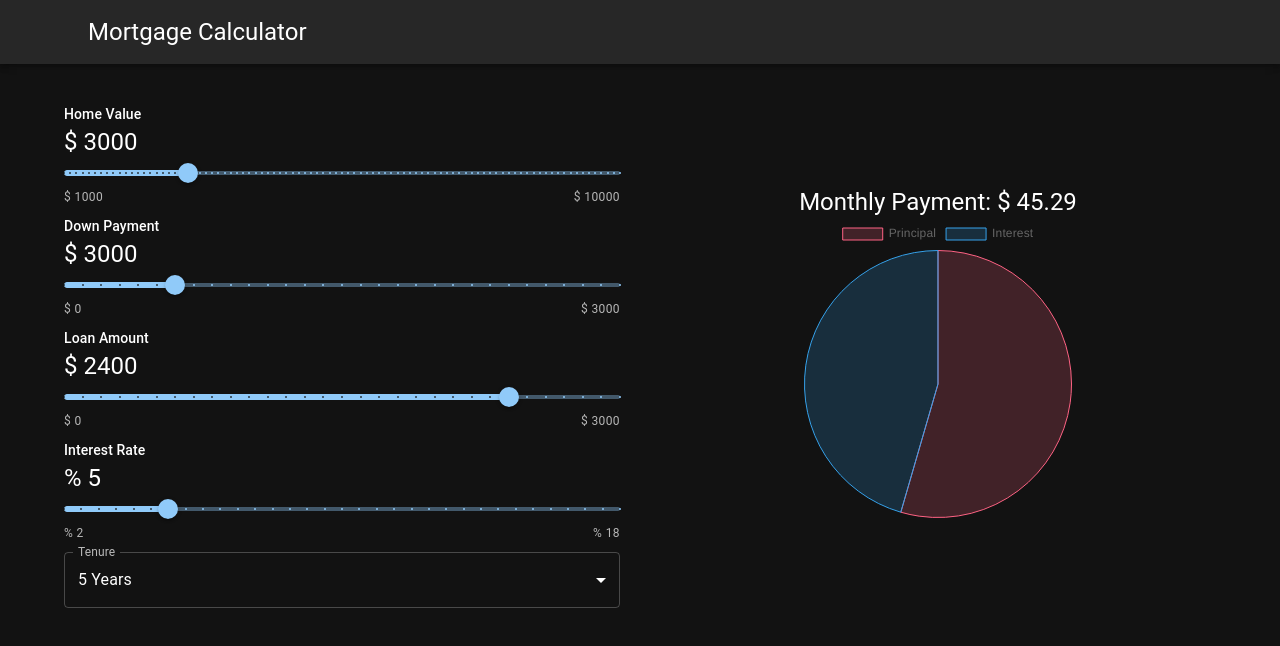
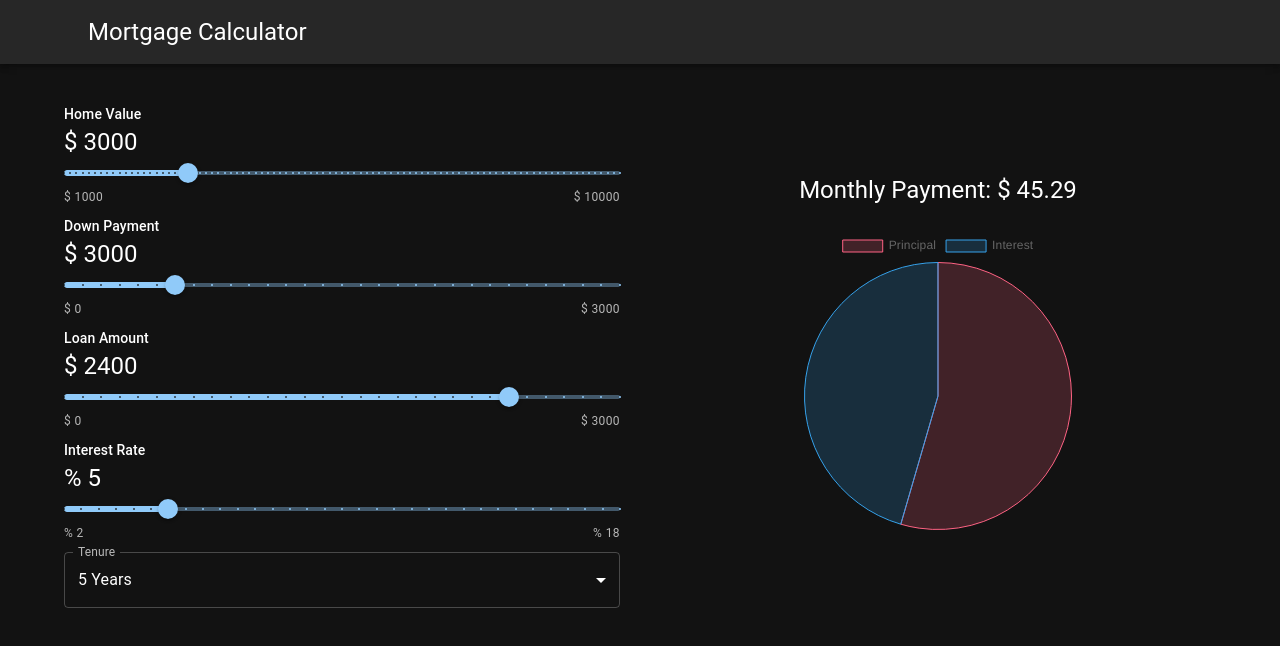
Before and after one commit to Yosefgeda/mortgage-calculator, a React (Create React App) app: page / in a window 1280 px wide. Shown: the top 646 px of the page. Built offline with nearby package versions, Linux system fonts and the light colour scheme.

Commit message:
Tenure select pie chart spacing

```diff
--- a/src/components/Result.js
+++ b/src/components/Result.js
@@ -42,7 +42,7 @@ const Result = ({data}) => {
   };
 
   return (
-    <Stack>
+    <Stack gap={3}>
       <Typography textAlign='center' variant='h5'>
         Monthly Payment: $ {monthlyPayment.toFixed(2)}
       </Typography>
```
